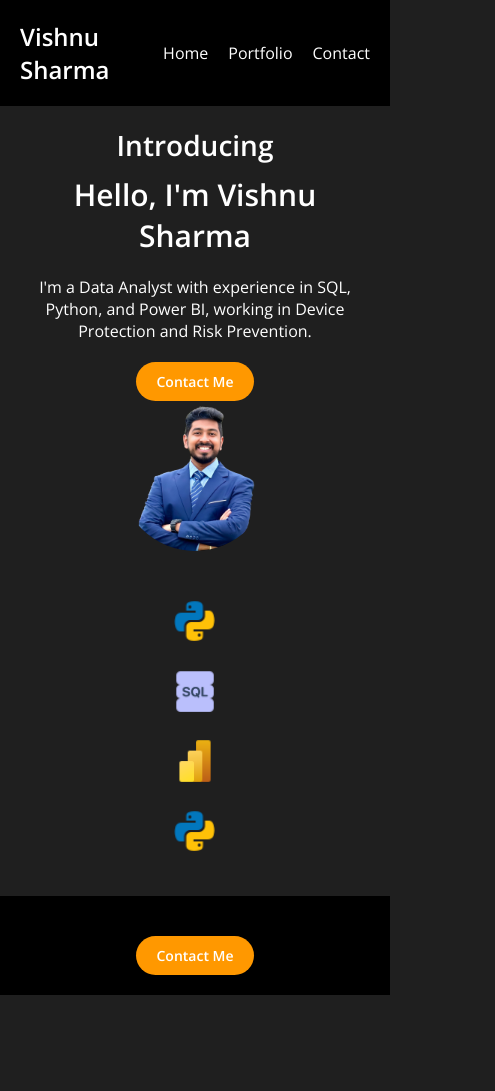
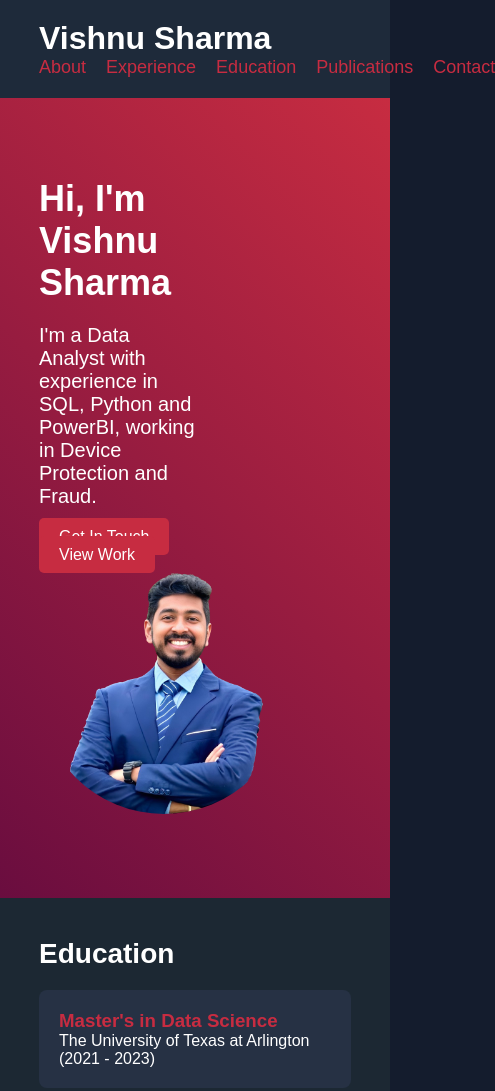
Before and after one commit to vishnusharmakp/portfolio, a plain HTML site: page index.html in a window 390 px wide. Shown: the top 1091 px of the page, 495 px wide, since content can reach past the window. Before the commit the page ends 995 px from the top, so only its background shows below. Drawn offline with nearby package versions, Linux system fonts and the light colour scheme.

Commit message:
Updated Design1

```diff
--- a/index.html
+++ b/index.html
@@ -3,44 +3,104 @@
 <head>
     <meta charset="UTF-8">
     <meta name="viewport" content="width=device-width, initial-scale=1.0">
-  <title>Vishnu Sharma Portfolio</title>
-  <link href="https://fonts.googleapis.com/css2?family=Open+Sans:wght@300;400;600&display=swap" rel="stylesheet">
+    <title>Data Science Portfolio</title>
     <link rel="stylesheet" href="style.css">
 </head>
 <body>
     <header>
-    <div class="logo">Vishnu Sharma</div>
+        <div class="container">
+            <h1>Vishnu Sharma</h1>
             <nav>
                 <ul>
-        <li><a href="#">Home</a></li>
-        <li><a href="#">Portfolio</a></li>
+                    <li><a href="#">About</a></li>
+                    <li><a href="#">Experience</a></li>
+                    <li><a href="#">Education</a></li>
+                    <li><a href="#">Publications</a></li>
                     <li><a href="#">Contact</a></li>
                 </ul>
             </nav>
+        </div>
     </header>
 
-  <section class="main-content">
-    <div class="intro">
-      <h1>Introducing</h1>
-      <h2>Hello, I'm Vishnu Sharma</h2>
-      <p>I'm a Data Analyst with experience in SQL, Python, and Power BI, working in Device Protection and Risk Prevention.</p>
-      <a href="#contact" class="contact-btn">Contact Me</a>
+    <section class="intro">
+        <div class="container">
+            <div class="intro-text">
+                <h2>Hi, I'm Vishnu Sharma</h2>
+                <p>I'm a Data Analyst with experience in SQL, Python and PowerBI, working in Device Protection and Fraud.</p>
+                <a href="#" class="btn">Get In Touch</a>
+                <a href="#" class="btn">View Work</a>
             </div>
-
-    <div class="profile-photo">
+            <div class="intro-image">
                 <img src="images/profile.png" alt="Vishnu Sharma">
             </div>
+        </div>
+    </section>
 
-    <div class="skills">
-      <div class="skill-item"><img src="images/python-icon.png" alt="Python"></div>
-      <div class="skill-item"><img src="images/sql-icon.png" alt="SQL"></div>
-      <div class="skill-item"><img src="images/powerbi-icon.png" alt="PowerBI"></div>
-      <div class="skill-item"><img src="images/python-icon.png" alt="Python"></div>
+    <section class="education">
+        <div class="container">
+            <h2>Education</h2>
+            <div class="education-item">
+                <h3>Master's in Data Science</h3>
+                <p>The University of Texas at Arlington (2021 - 2023)</p>
+            </div>
+            <div class="education-item">
+                <h3>Bachelor's in Telecommunication Engineering</h3>
+                <p>Dayananda Sagar College of Engineering (2017 - 2021)</p>
+            </div>
+        </div>
+    </section>
+
+    <section class="publications">
+        <div class="container">
+            <h2>Publications</h2>
+            <div class="publication-item">
+                <h3>Sustainability Assessment for Green Building and Retrofitting</h3>
+                <p>Published in ASEE GSW, 2023</p>
+                <a href="#">Read Paper</a>
+            </div>
+        </div>
+    </section>
+
+    <section class="work-experience">
+        <div class="container">
+            <h2>Work Experience</h2>
+            <div class="experience-item">
+                <h3>Data Analyst</h3>
+                <p>Likewize (2022 - Present)</p>
+                <p>Leading data analysis initiatives and developing predictive models to drive business decisions.</p>
+            </div>
+            <div class="experience-item">
+                <h3>Graduate Research Assistant</h3>
+                <p>The University of Texas at Arlington (2022 - 2023)</p>
+                <p>Developed and implemented machine learning models for customer segmentation and prediction.</p>
+            </div>
+        </div>
+    </section>
+
+    <section class="contact">
+        <div class="container">
+            <h2>Get in Touch</h2>
+            <form action="#">
+                <input type="text" name="name" placeholder="Name">
+                <input type="email" name="email" placeholder="Email">
+                <textarea name="message" placeholder="Message"></textarea>
+                <button type="submit">Send Message</button>
+            </form>
         </div>
     </section>
 
     <footer>
-    <a href="#contact" class="contact-btn">Contact Me</a>
+        <div class="container">
+            <p>© 2025 All rights reserved</p>
+            <div class="social-icons">
+                <a href="#">GitHub</a>
+                <a href="#">LinkedIn</a>
+                <a href="#">Twitter</a>
+                <a href="#">Medium</a>
+            </div>
+        </div>
     </footer>
+
+    <script src="scripts.js"></script>
 </body>
 </html>
--- a/style.css
+++ b/style.css
@@ -5,147 +5,143 @@
 }
 
 body {
-  font-family: 'Open Sans', sans-serif;
-  background-color: #1f1f1f;
+  font-family: 'Arial', sans-serif;
+  background-color: #141c2d;
+  color: #ffffff;
+}
+
+.container {
+  width: 80%;
+  margin: 0 auto;
+}
+
+header {
+  background-color: #1e2a3a;
+  padding: 20px 0;
   color: #fff;
 }
 
-header {
+header h1 {
+  font-size: 32px;
+}
+
+header nav ul {
+  list-style: none;
+  display: flex;
+  justify-content: flex-start;
+  gap: 20px;
+}
+
+header nav ul li {
+  display: inline;
+}
+
+header nav ul li a {
+  text-decoration: none;
+  color: #c72c41;
+  font-size: 18px;
+}
+
+section {
+  padding: 40px 0;
+}
+
+.intro {
   display: flex;
   justify-content: space-between;
   align-items: center;
-  padding: 20px;
-  background-color: #000;
+  padding: 80px 0;
+  background: linear-gradient(45deg, #6a0d3f, #c72c41);
 }
 
-.logo {
-  font-size: 24px;
-  font-weight: 600;
+.intro h2 {
+  font-size: 36px;
   color: #fff;
 }
 
-nav ul {
-  list-style: none;
-  display: flex;
+.intro-text {
+  max-width: 50%;
 }
 
-nav ul li {
-  margin-left: 20px;
+.intro-text p {
+  font-size: 20px;
+  margin: 20px 0;
 }
 
-nav ul li a {
+.intro .btn {
+  background-color: #c72c41;
+  color: white;
+  padding: 10px 20px;
   text-decoration: none;
-  color: #fff;
-  font-weight: 500;
+  border-radius: 5px;
+  margin-right: 20px;
 }
 
-.main-content {
-  display: flex;
-  justify-content: space-between;
-  align-items: center;
-  padding: 40px 10%;
-  text-align: center;
+.intro-image img {
+  border-radius: 50%;
+  width: 250px;
+  height: 250px;
 }
 
-.intro {
-  flex: 1;
-  padding-right: 40px;
+.education, .publications, .work-experience {
+  background-color: #1c2833;
 }
 
-.intro h1 {
+h2 {
   font-size: 28px;
+  margin-bottom: 20px;
+}
+
+.education-item, .publication-item, .experience-item {
+  background-color: #263144;
+  padding: 20px;
+  border-radius: 8px;
+  margin-bottom: 20px;
+}
+
+.education-item h3, .publication-item h3, .experience-item h3 {
+  color: #c72c41;
+}
+
+footer {
+  background-color: #1e2a3a;
+  text-align: center;
+  padding: 20px 0;
+}
+
+footer p {
   margin-bottom: 10px;
 }
 
-.intro h2 {
-  font-size: 40px;
-  margin-bottom: 20px;
+footer .social-icons a {
+  text-decoration: none;
+  color: #c72c41;
+  margin: 0 10px;
 }
 
-.intro p {
-  font-size: 18px;
-  margin-bottom: 20px;
+footer .social-icons a:hover {
+  color: #fff;
 }
 
-.contact-btn {
-  display: inline-block;
-  background-color: #ff9800;
-  padding: 12px 25px;
-  border-radius: 30px;
+form input, form textarea {
+  width: 100%;
+  padding: 10px;
+  margin-bottom: 10px;
+  background-color: #263144;
+  border: none;
+  border-radius: 8px;
   color: #fff;
-  text-decoration: none;
-  font-weight: 600;
 }
 
-.profile-photo img {
-  border-radius: 50%;
-  width: 200px;
-  height: 200px;
-  object-fit: cover;
+form button {
+  background-color: #c72c41;
+  padding: 12px 20px;
+  border: none;
+  border-radius: 8px;
+  color: white;
+  cursor: pointer;
 }
 
-.skills {
-  display: flex;
-  justify-content: center;
-  align-items: center;
-  margin-top: 40px;
+form button:hover {
+  background-color: #a72735;
 }
-
-.skill-item {
-  margin: 0 20px;
-}
-
-.skill-item img {
-  width: 50px;
-  height: 50px;
-}
-
-footer {
-  background-color: #000;
-  text-align: center;
-  padding: 20px;
-}
-
-footer .contact-btn {
-  margin-top: 20px;
-}
-
-@media (max-width: 768px) {
-  .main-content {
-    flex-direction: column;
-    padding: 20px;
-  }
-
-  .intro {
-    padding-right: 0;
-    text-align: center;
-  }
-
-  .skills {
-    flex-direction: column;
-  }
-
-  .skill-item {
-    margin-bottom: 15px;
-  }
-}
-
-@media (max-width: 480px) {
-  .intro h2 {
-    font-size: 30px;
-  }
-
-  .intro p {
-    font-size: 16px;
-  }
-
-  .contact-btn {
-    padding: 10px 20px;
-    font-size: 14px;
-  }
-
-  .profile-photo img {
-    width: 150px;
-    height: 150px;
-  }
-}
```
Lines whose indentation alone changed are shown as unchanged.
